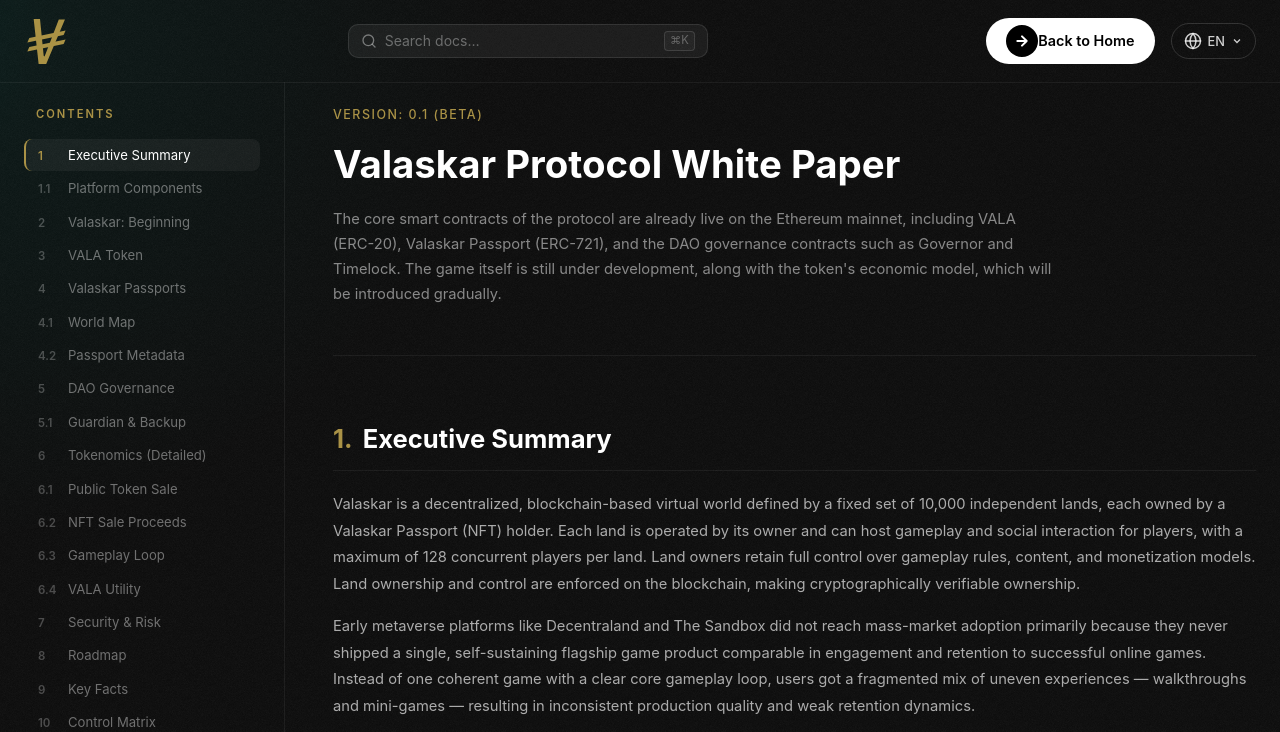
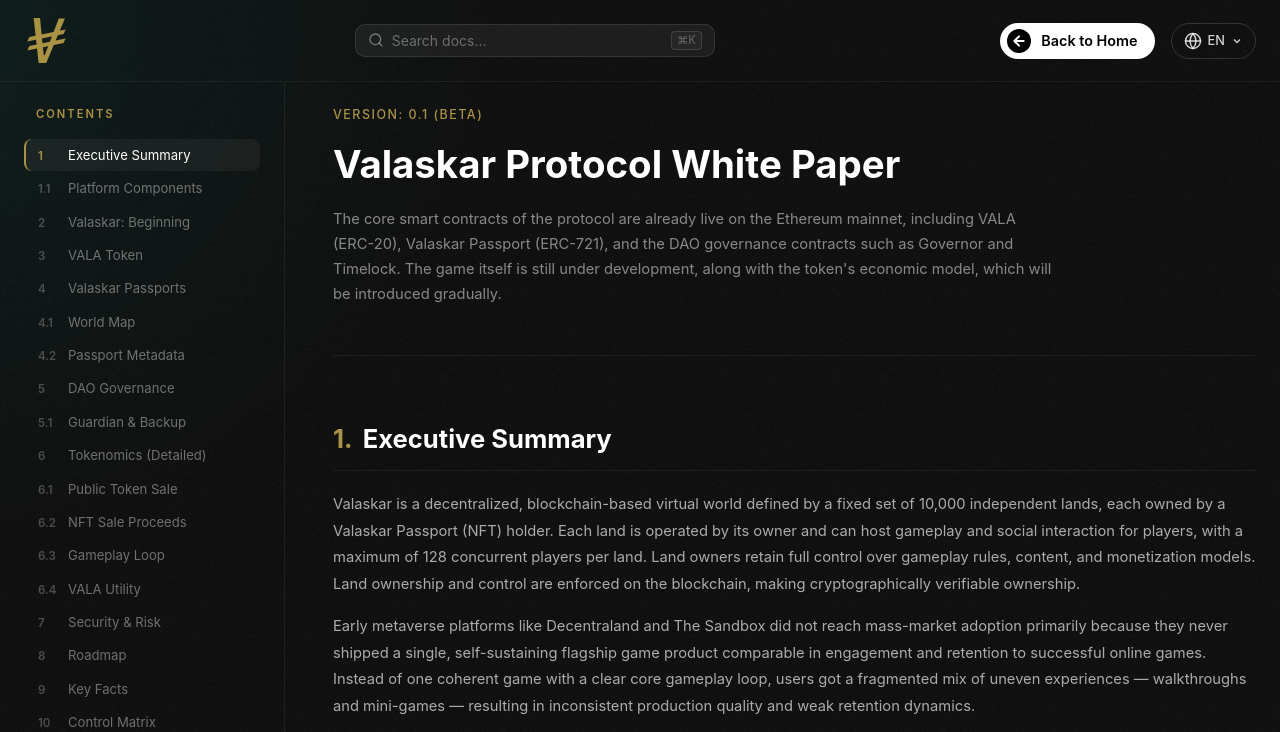
Before and after one commit to Valaskar-DAO/website, a Next.js app: page /en/docs in a window 1280 px wide. Shown: the top 732 px of the page. Built offline with nearby package versions, Linux system fonts and the light colour scheme; a web font is replaced by a local one.

Commit message:
fix somw problems

```diff
--- a/app/components/HeaderDocs.tsx
+++ b/app/components/HeaderDocs.tsx
@@ -23,7 +23,7 @@ export default function HeaderDocs({
             <DocsSearch />
 
             <div className="header-actions">
-                <a href="/" className="btn btn-primary btn-sm">
+                <a href="/" className="btn btn-primary backicon">
                     <span>
                       <ArrowIcon />
                     </span>
--- a/app/globals.css
+++ b/app/globals.css
@@ -256,17 +256,30 @@ main {
     margin-right: -10px;
 }
 
-.btn-primary span.backicon {
-    margin-left: -10px;
-    transform: rotate(180deg);
-    margin-right: unset;
-}
-
 .btn-primary span svg {
     color: #fff;
     height: 16px;
     width: 16px;
 }
+
+
+.btn-primary.backicon {
+    padding: 6px 17px;
+}
+
+.btn-primary.backicon span {
+    margin-left: -10px;
+    margin-right: unset;
+    transform: rotate(180deg);
+    width: 24px;
+    height: 24px;
+}
+
+.btn-primary.backicon span svg {
+    height: 16px;
+    width: 16px;
+}
+
 
 .btn-outline {
     color: #ffffffb3;
@@ -1358,7 +1371,7 @@ mark.docs-search-highlight {
     display: flex;
     max-width: 1280px;
     margin: 0 auto;
-    padding: 82px 24px 80px;
+    padding: 82px 24px 0px;
     gap: 0;
     position: relative;
 }
```
